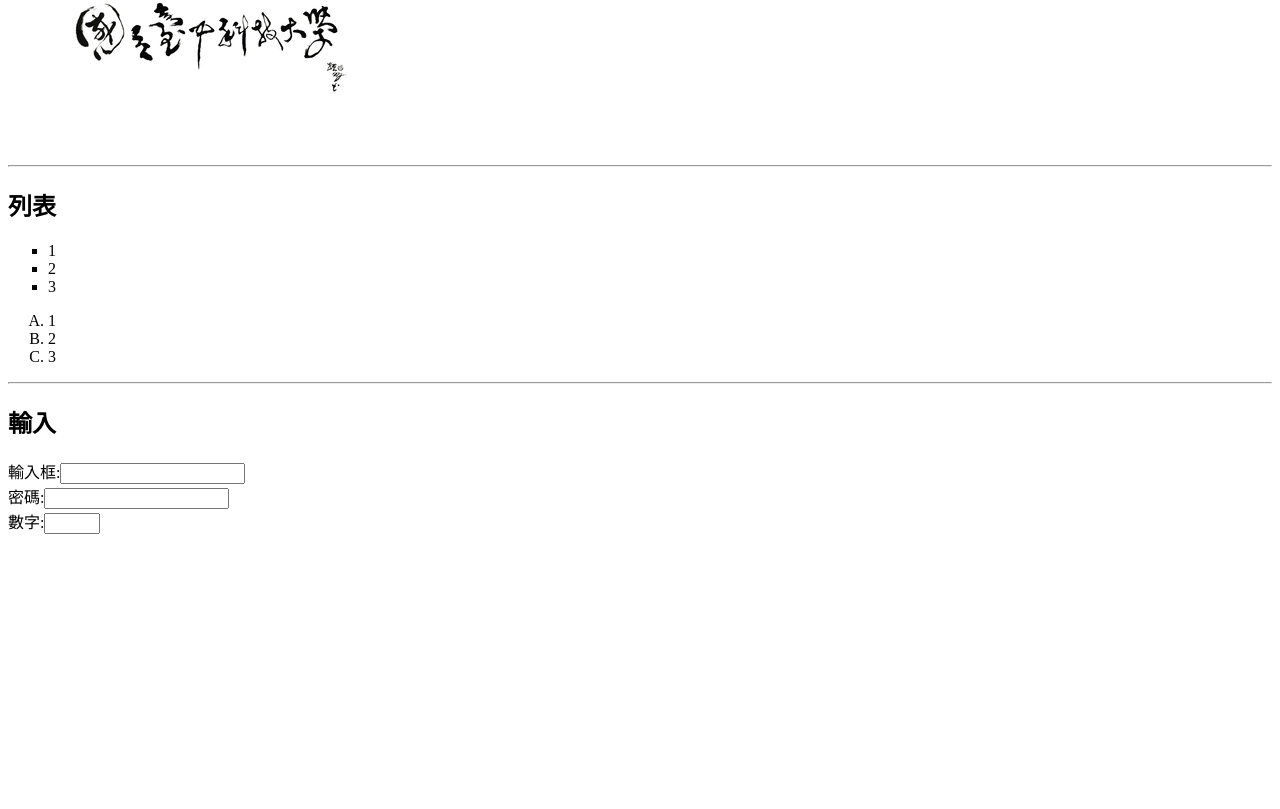
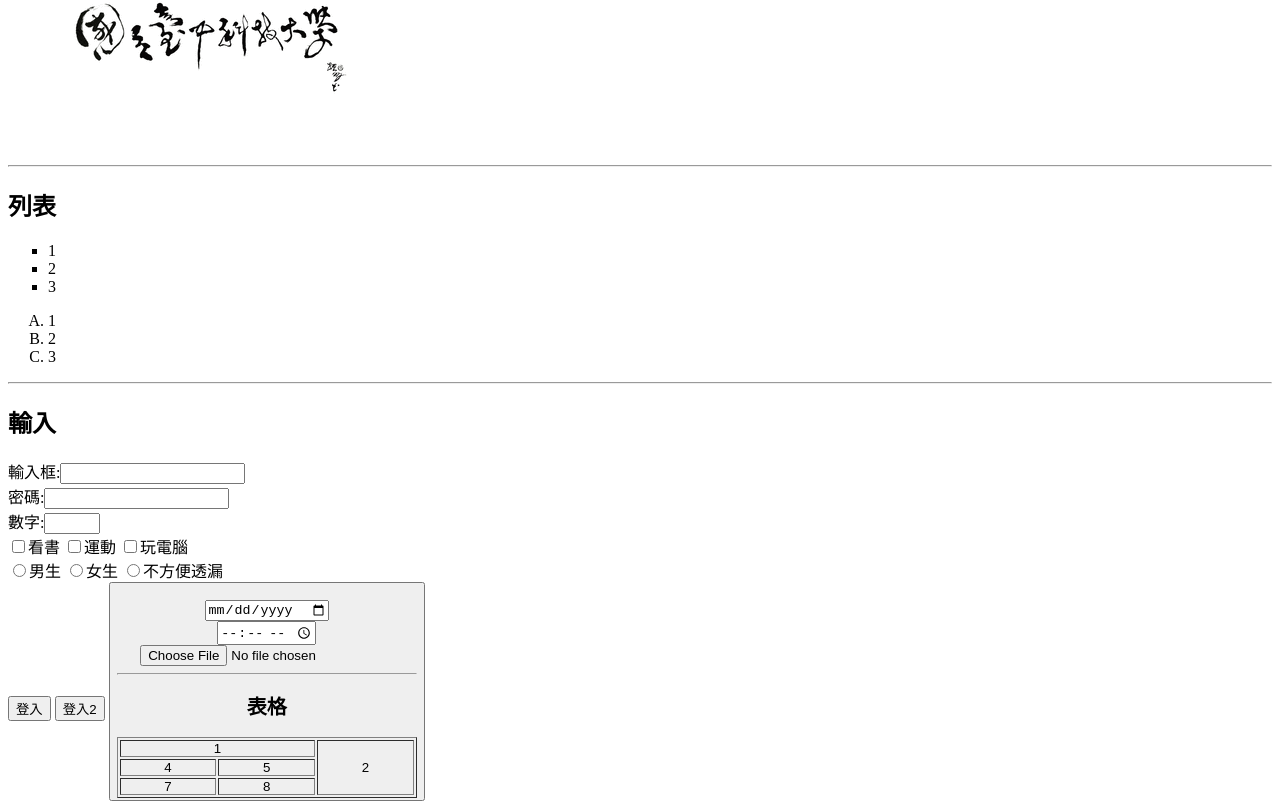
Before and after one commit to 3411207042/3411207042, a plain HTML site: page demo.html in a window 1280 px wide. Shown: the part 1638-2447 px from the top of the page. Before the commit the page ends 2180 px from the top, so only its background shows below. Drawn offline with Linux system fonts and the light colour scheme.

Commit message:
Add files via upload

```diff
--- a/demo.html
+++ b/demo.html
@@ -71,5 +71,39 @@
     密碼:<input type="password">
     <br>
     數字:<input type="number" min="1" max="10">
+    <br>
+    <input type="checkbox">看書
+    <input type="checkbox">運動
+    <input type="checkbox">玩電腦
+    <br>
+    <input type="radio" name="sex">男生
+    <input type="radio" name="sex">女生
+    <input type="radio" name="sex">不方便透漏
+    <br>
+    <input type="button" value="登入">
+    <input type="submit" value="登入2">
+    <button>
+        <br>
+        <input type="date">
+        <br>
+        <input type="time">
+        <br>
+        <input type="file">
+        <hr>
+        <h2>表格</h2>
+        <table border="1" align="center" width="300" cellpadding="0" cellpadding="0">
+            <tr>
+                <td colspan="2">1</td>
+                <td rowspan="3">2</td>
+            </tr>
+            <tr>
+                <td>4</td>
+                <td>5</td>
+            </tr>
+            <tr>
+                <td>7</td>
+                <td>8</td>
+            </tr>
+        </table>
 </body>
 </html>
```
